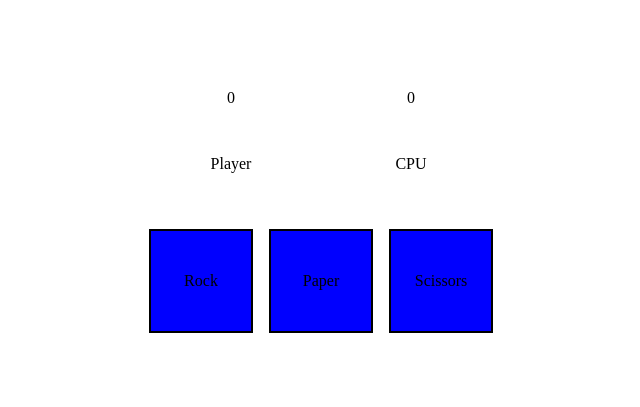
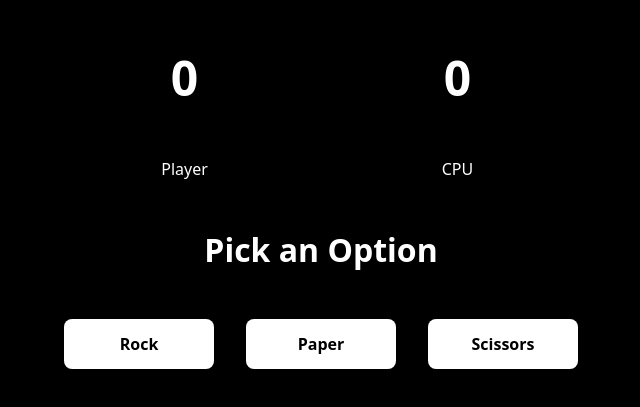
Before and after one commit to CFisher21/RockPaperScissors, a plain HTML site: page index.html in a window 1280 px wide. Shown: the part 113-520 px from the top of the page, without its empty margins (319-959 px from the left). Drawn offline with Linux system fonts and the light colour scheme.

Commit message:
Finished the styling. Just went with a basic white on black to keep it simple.

```diff
--- a/index.html
+++ b/index.html
@@ -22,7 +22,7 @@
         </div>
     </div>
     <div class="display-message">
-        <p id="message"></p>
+        <p id="message">Pick an Option</p>
     </div>
     <div class="buttons">
         <a class="rock" onclick="playerRock()">Rock</a>
--- a/style.css
+++ b/style.css
@@ -1,14 +1,20 @@
+body {
+    background-color: black;
+    font-family: system-ui, -apple-system, BlinkMacSystemFont, 'Segoe UI', Roboto, Oxygen, Ubuntu, Cantarell, 'Open Sans', 'Helvetica Neue', sans-serif;
+}
 a {
     display: flex;
-    width: 100px;
-    height: 100px;
-    background-color: blue;
+    width: 150px;
+    height: 50px;
+    background-color: white;
     text-align: center;
     justify-content: center;
     align-items: center;
     cursor: pointer;
-    border: 2px solid black;
-    margin: 8px;
+    border-radius: 8px;
+    margin: 16px;
+    font-weight: 600;
+    color: black;
 }
 
 .buttons {
@@ -22,6 +28,12 @@ a {
     align-items: center;
     flex-direction: column;
     height: 80vh;
+}
+
+#message {
+    color: white;
+    font-weight: bold;
+    font-size: 32px;
 }
 
 .counter-div {
@@ -47,6 +59,13 @@ a {
     display: flex;
     justify-content: center;
     margin: 0;
+    font-weight: 600;
+    font-size: 48px;
+    color: white;
+}
+.pick {
+    font-weight: 500;
+    color: white;
 }
 
 .display-message {
```
